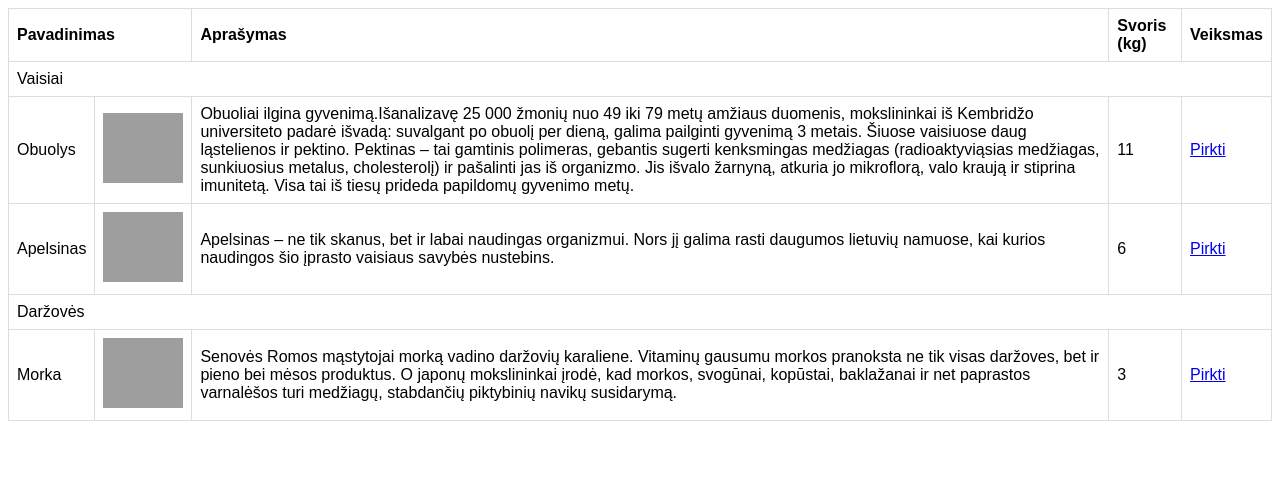
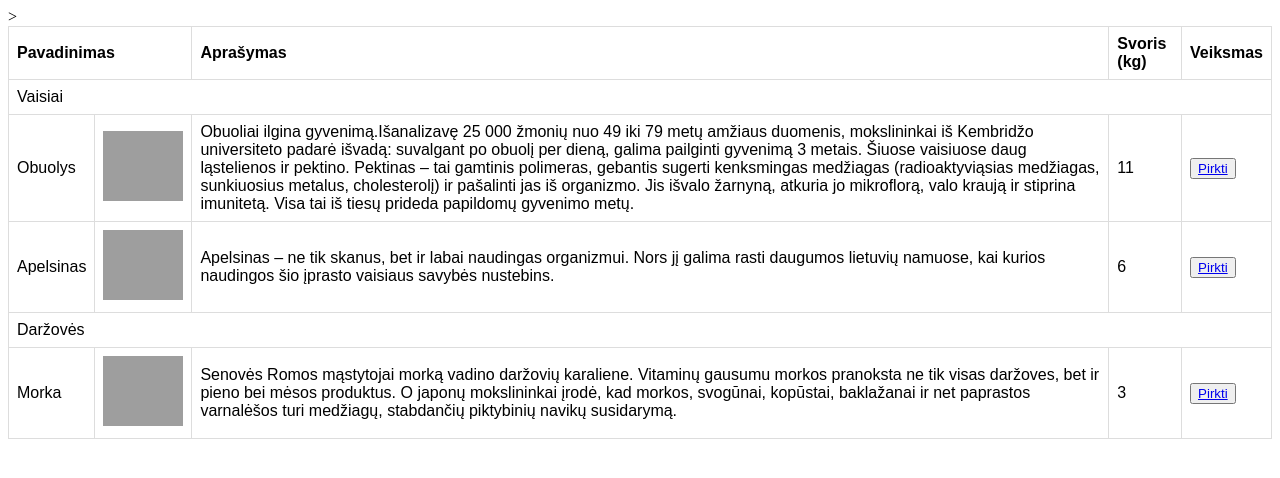
Before and after one commit to IndreRod88/frontendkursas2, a plain HTML site: page NamuDarbas1/index.html in a window 1280 px wide. Drawn offline with Linux system fonts and the light colour scheme; grey boxes are pictures that could not be loaded.

Commit message:
Namu darbas 1 ir Namu darbas2

```diff
--- a/NamuDarbas1/index.html
+++ b/NamuDarbas1/index.html
@@ -41,7 +41,7 @@
             prideda papildomų gyvenimo metų.
         </td>
         <td>11</td>
-        <td><a href="#">Pirkti</a></td>
+        <td><button><a href="#">Pirkti</a></button></td>
     </tr>
     <tr>
         <td>Apelsinas</td>
@@ -50,7 +50,7 @@
             namuose, kai kurios naudingos šio įprasto vaisiaus savybės nustebins.
         </td>
         <td>6</td>
-        <td><a href="#">Pirkti</a></td>
+        <td><button><a href="#">Pirkti</a></button></td>>
     </tr>
     <tr>
         <td colspan = "5">Daržovės</td>
@@ -65,7 +65,7 @@
         baklažanai ir net paprastos varnalėšos turi medžiagų, stabdančių piktybinių navikų susidarymą.
     </td>
         <td>3</td>
-        <td><a href="#">Pirkti</a></td>
+        <td><button><a href="#">Pirkti</a></button></td>
     </tr>
 </table>
 
```
Also changed, not shown: NamuDarbas2/index.html (+3 -3 lines).
